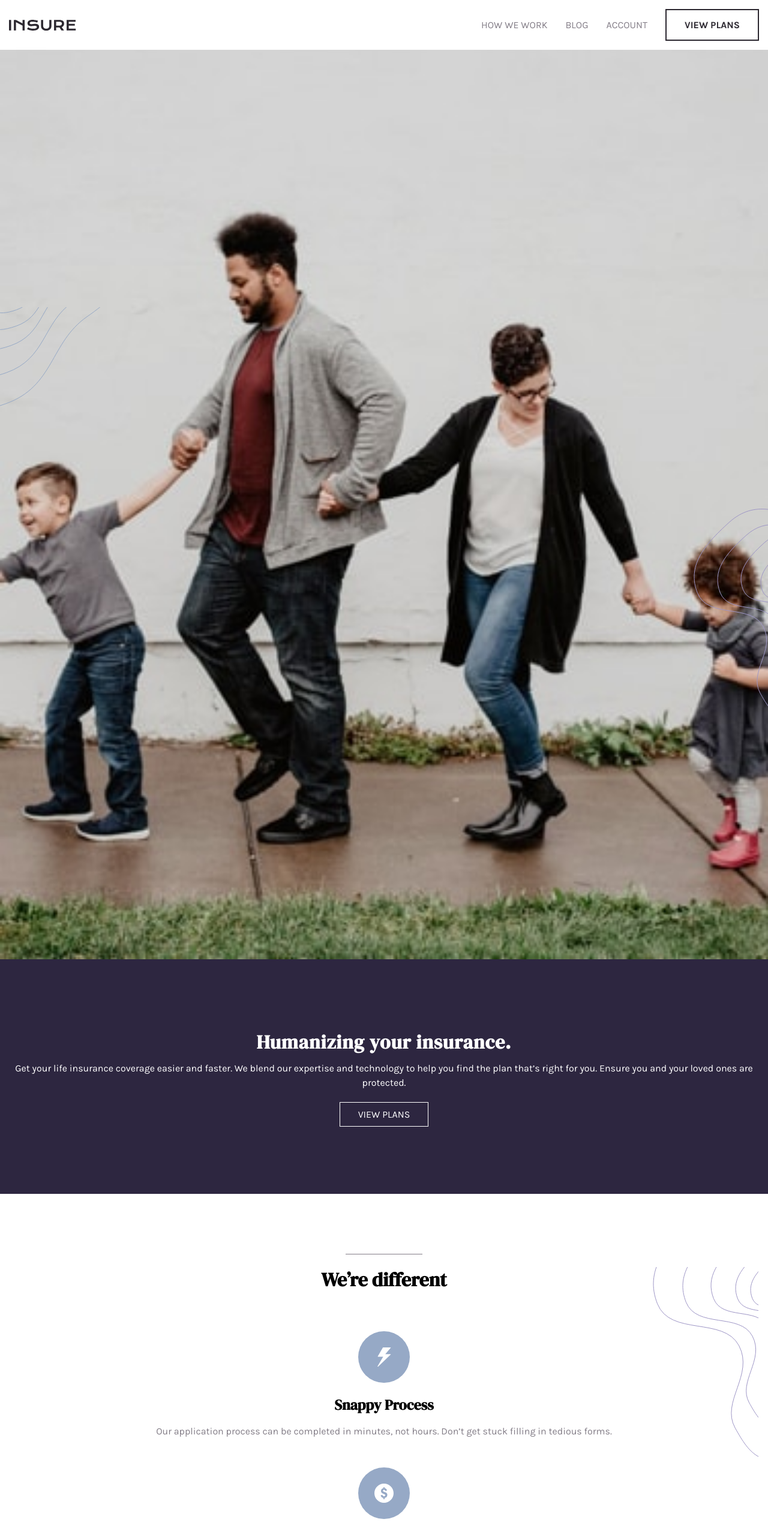
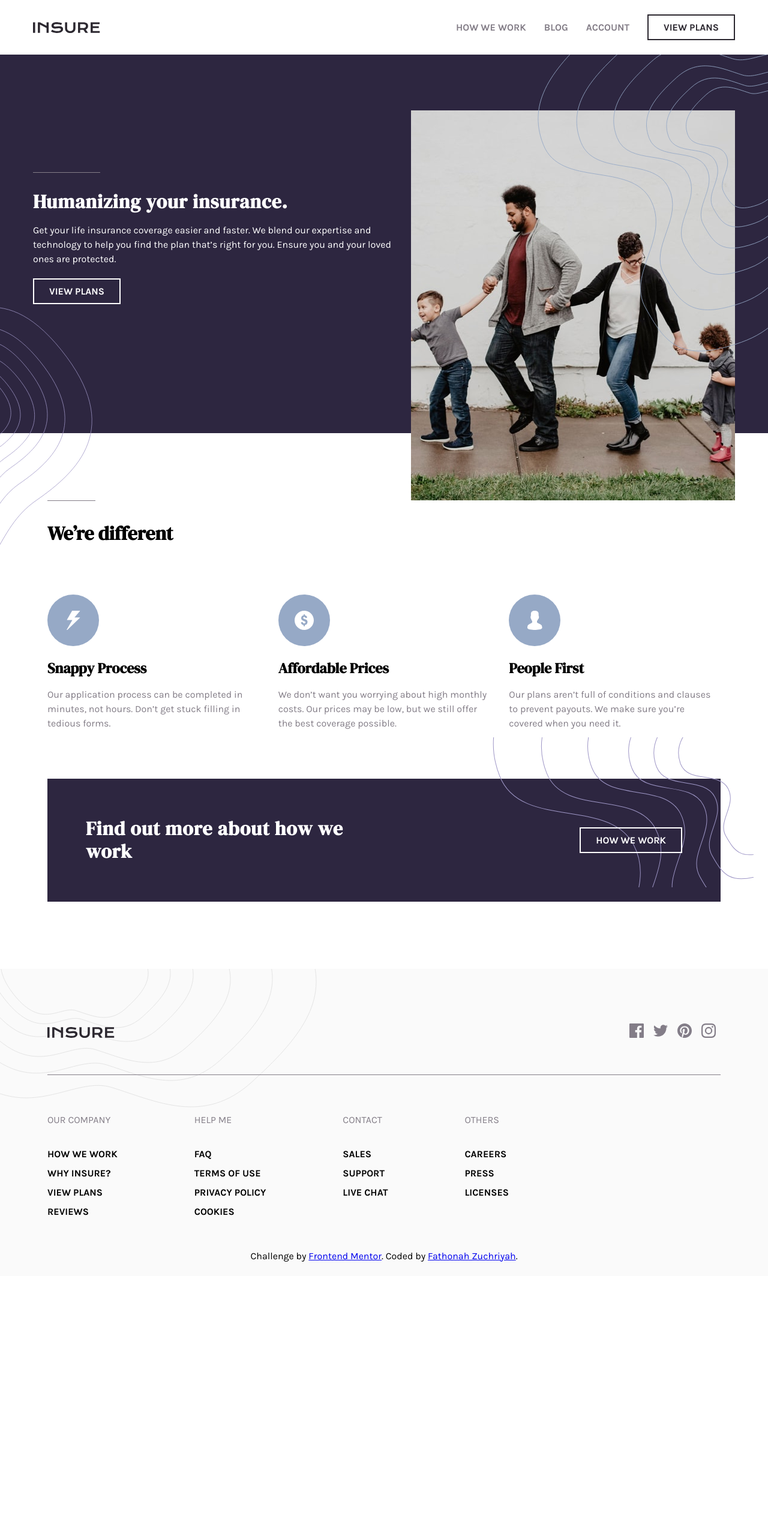
Before and after one commit to afaafa/insure-landing-page-react, a React (Create React App) app: page / in a window 1280 px wide. Shown: the top 2557 px of the page at 60% size. After the commit the page ends 2127 px from the top, so only its background shows below. Built offline with nearby package versions, Linux system fonts and the light colour scheme.

Commit message:
add hero, main, footer responsive

```diff
--- a/src/components/Footer.js
+++ b/src/components/Footer.js
@@ -1,4 +1,5 @@
 import React from "react";
+import { ReactComponent as BgPatternFooter } from "../assets/images/bg-pattern-footer-desktop.svg";
 import { ReactComponent as BgPatternFooterMob } from "../assets/images/bg-pattern-footer-mobile.svg";
 import { ReactComponent as Logo } from '../assets/images/logo.svg';
 import { ReactComponent as Facebook } from "../assets/images/icon-facebook.svg";
@@ -10,8 +11,9 @@ class Footer extends React.Component {
     render () {
         return (
             <footer>
+                <BgPatternFooter className="bg-footer"/>
+                <BgPatternFooterMob className="bg-footer-mob" />
                 <section className="section-footer-1">
-                    <BgPatternFooterMob />
                     <div className="insure">
                         <Logo className="logo-footer"/>
                         <ul className="social-icon-list">
@@ -59,7 +61,7 @@ class Footer extends React.Component {
                         </ul>
                     </article>
                 </section>
-                <div class="attribution">
+                <div className="attribution">
                     Challenge by <a href="https://www.frontendmentor.io?ref=challenge" target="_blank">Frontend Mentor</a>.
                     Coded by <a href="#">Fathonah Zuchriyah</a>.
                 </div>
--- a/src/components/Header.js
+++ b/src/components/Header.js
@@ -11,6 +11,7 @@ const Header = () => {
 
         return (
             <header>
+                <div className="navbar-container">
                     <nav className="navbar">
                         <Logo className="logo" />
                         <div className="mobile-menu" onClick={handleClick}>
@@ -31,6 +32,7 @@ const Header = () => {
                             <li className="nav-item"><BgPatternMobNav className="bg-pattern-mob-nav"/></li>
                         </ul>
                     </nav>
+                </div>
                 <HeaderHero />
             </header>
         )
--- a/src/components/HeaderHero.js
+++ b/src/components/HeaderHero.js
@@ -1,22 +1,31 @@
 import React from "react";
+import ImageIntro from '../assets/images/image-intro-desktop.jpg';
 import ImageIntroMob from '../assets/images/image-intro-mobile.jpg';
+import BgPatternIntroLeft from '../assets/images/bg-pattern-intro-left-desktop.svg';
 import BgPatternIntroLeftMob from '../assets/images/bg-pattern-intro-left-mobile.svg';
+import BgPatternIntroRight from '../assets/images/bg-pattern-intro-right-desktop.svg';
 import BgPatternIntroRightMob from '../assets/images/bg-pattern-intro-right-mobile.svg';
 
 class HeaderHero extends React.Component {
     render () {
         return (
+            <div className="hero-container">
+                <img src={BgPatternIntroLeftMob} className="pattern-intro-mob-left" alt="pattern intro mobile" />
+                <img src={BgPatternIntroLeft} className="pattern-intro-left" alt="pattern intro left" />
                 <div className="hero">
                     <img src={ImageIntroMob} className="img-intro-mob" alt="image intro mobile" />
-                <img src={BgPatternIntroLeftMob} className="pattern-intro-mob-left" alt="pattern intro mobile" />
                     <div className="intro">
+                        <div className="line-hero"></div>
                         <h1>Humanizing your insurance.</h1>
                         <p>Get your life insurance coverage easier and faster.
                             We blend our expertise and technology to help you find the plan that’s right for you.
                             Ensure you and your loved ones are protected.</p>
                         <button className="btn btn-view-plan-hero">VIEW PLANS</button>
                     </div>
+                    <img src={ImageIntro} className="img-intro" alt="image intro dekstop" />
+                </div>
                 <img src={BgPatternIntroRightMob} className="pattern-intro-mob-right" alt="pattern intro mobile" />
+                <img src={BgPatternIntroRight} className="pattern-intro-right" alt="pattern intro right" />
             </div>
         )
     }
--- a/src/components/Main.js
+++ b/src/components/Main.js
@@ -2,17 +2,21 @@ import React from "react";
 import ImgSnappyProcess from "../assets/images/icon-snappy-process.svg";
 import ImgAffordablePrices from "../assets/images/icon-affordable-prices.svg";
 import ImgPeopleFirst from "../assets/images/icon-people-first.svg";
+import BgHowWeWork from "../assets/images/bg-pattern-how-we-work-desktop.svg";
 import BgHowWeWorkMob from "../assets/images/bg-pattern-how-we-work-mobile.svg";
 
 class Main extends React.Component {
     render () {
         return (
             <main>
-                <section className="section-1">
+                <section className="section-1-container">
+                    <div className="section-1">
                         <div className="line"></div>
                         <h1>We’re different</h1>
+                    </div>
                 </section>
-                <section className="section-2">
+                <section className="section-2-container">
+                    <div className="section-2">
                         <article>
                             <figure>
                                 <img src={ImgSnappyProcess} />
@@ -37,12 +41,18 @@ class Main extends React.Component {
                                     We make sure you’re covered when you need it.</p>
                             </figure>
                         </article>
+                    </div>
                 </section>
-                <section className="section-3">
-                    <img src={BgHowWeWorkMob} alt="bg pattern how we work" />
+                <section className="section-3-container">
+                    <img src={BgHowWeWorkMob} className="bg-how-we-work-mob" alt="bg pattern how we work" />
+                    <img src={BgHowWeWork} className="bg-how-we-work" alt="bg pattern how we work" />
+                    <div className="section-3">
                         <div className="how-we-work">
                             <h1>Find out more about how we work</h1>
-                        <button className="btn">How we work</button>
+                        </div>
+                        <div className="btn-how-we-work">
+                            <button className="btn">HOW WE WORK</button>
+                        </div>
                     </div>
                 </section>
             </main>
--- a/src/sass/_footer.scss
+++ b/src/sass/_footer.scss
@@ -2,9 +2,13 @@ footer {
     background-color: $veryLightGray;
     .section-footer-1 {
         margin-bottom: 3rem;
+        max-width: 1170px;
+        min-width: 44px;
+        margin: 0 auto;
+        padding: 0 1.5em;
         .insure {
             position: relative;
-            top: -60px;
+            top: -80px;
             text-align: center;
             .logo-footer {
                 margin-bottom: 2em;
@@ -20,28 +24,38 @@ footer {
             }
         }
         .line {
-            width: 20rem;
+            width: auto;
             height: 1px;
-            background-color: #837d87;
+            background-color: $darkGrayisViolet;
             margin: 1px auto;
+            top: -2.5em;
+            position: relative;
         }
     }
     .section-footer-2 {
         display: grid;
         grid-template-columns: 1fr;
-        gap: 2rem;
         text-align: center;
+        padding: 0 1.5em;
+        max-width: 1170px;
+        min-width: 44px;
+        margin: 0 auto;
         article {
             text-transform: uppercase;
+            margin-bottom: 2em;
             p {
                 color: $darkGrayisViolet;
                 margin-bottom: 2em;
             }
+            ul {
+                line-height: 2;
+                font-weight: 700;
+                list-style-type: none;
+            }
         }
     }
     .attribution {
-        margin-top: 2rem;
         text-align: center;
-        padding: 2rem;
+        padding: 0 2em 1.5em;
     }
 }
--- a/src/sass/_header.scss
+++ b/src/sass/_header.scss
@@ -1,21 +1,23 @@
-.navbar {
+.navbar-container {
     position: fixed;
     top: 0;
     width: 100%;
+    transition: top 0.3s;
+    z-index: 3;
+    padding: 1.5em;
+    background-color: $white;
+    .navbar {
         display: flex;
-    justify-content: space-between;
-    transition: top 0.3s;
         align-items: center;
-    z-index: 3;
-    padding: 15px;
-    background-color: $white;
+        max-width: 1170px;
+        margin: 0 auto;
         .logo {
             width: 100%;
         }
         .nav-list {
             position: fixed;
             display: none;
-        top: 4.1rem;
+            top: 5.3em;
             background-color: $darkViolet;
             width: 100%;
             text-align: center;
@@ -29,12 +31,18 @@
                 a {
                     text-decoration: none;
                     color: $white;
+                    font-weight: 700;
                 }
                 .btn-view-plan {
-                border: 1px solid $white;
+                    border: 2px solid $white;
                     color: $white;
-                padding: 20px 100px;
+                    padding: 15px 112px;
                     margin-bottom: 45px;
+                    font-weight: 700;
+                    &:hover {
+                        background-color: $white;
+                        color: $veryDarkViolet;
+                    }
                 }
             }
         }
@@ -43,34 +51,41 @@
         }
     }
 
-.hero {
+}
+
+.hero-container {
     background-color: $darkViolet;
     width: 100%;
     min-height: 400px;
+    .hero {
+        max-width: 1170px;
         .img-intro-mob {
             width: 100%;
             margin-top: 60px;
         }
         .intro {
             text-align: center;
-        padding: 7rem 1.5rem;
+            padding: 5rem 1.5em;
             color: $white;
             position: relative;
             h1 {
-            padding-bottom: 10px;
+                padding-bottom: 20px;
                 letter-spacing: 1px;
+                line-height: 1;
             }
             p {
                 padding-bottom: 20px;
                 line-height: 1.5;
             }
             .btn-view-plan-hero {
-            border: 1px solid $white;
+                border: 2px solid $white;
                 color: $white;
-            padding: 10px 30px;
+                padding: 10px 25px;
+                font-weight: 700;
                 &:hover {
                     background-color: $white;
                     color: $veryDarkViolet;
+                }
             }
         }
     }
@@ -82,6 +97,6 @@
     .pattern-intro-mob-right {
         position: absolute;
         right: 0;
-        top: 53rem;
+        top: 50rem;
     }
 }
--- a/src/sass/_main.scss
+++ b/src/sass/_main.scss
@@ -1,24 +1,29 @@
 main {
-    .section-1 {
+    max-width: 1170px;
+    min-width: 44px;
+    margin: 7em auto;
+    padding: 0 1.5em;
+    .section-1-container {
         text-align: center;
         margin-bottom: 2rem;
+        .section-1 {
             .line {
                 width: 8rem;
                 height: 1px;
                 background-color: $darkGrayisViolet;
                 margin: 20px auto;
-            margin-top: 100px;
             }
             h1 {
                 font-size: 2em;
             }
         }
+    }
+    .section-2-container {
+        text-align: center;
+        margin: 5em auto;
         .section-2 {
-        text-align: center;
-        padding: 2rem 1rem;
             display: grid;
             gap: 3rem;
-        margin-bottom: 5rem;
             article {
                 figure {
                     img {
@@ -34,32 +39,34 @@ main {
                 }
             }
         }
+    }
+    .section-3-container {
+        background-color: $darkViolet;
+        .bg-how-we-work-mob {
+            position: absolute;
+            right: 1.5em;
+            top: 127.4em;
+        }
         .section-3 {
-        background-color: $darkViolet;
-        padding: 90px 20px;
-        margin: 0 1rem;
-        margin-bottom: 8rem;
-        img {
-            position: absolute;
-            right: 0;
-            top: 132rem;
-            margin-right: 1em;
-        }
+            padding: 4em 2em;
+            text-align: center;
+            position: relative;
             .how-we-work {
                 text-align: center;
-            position: relative;
-            padding: 5px;
                 h1 {
-                font-size: 2em;
                     color: $white;
                     margin-bottom: 1em;
                     letter-spacing: 1px;
-                line-height: 1;
+                    line-height: 1.2;
+                    font-size: 2em;
                 }
+            }
+            .btn-how-we-work {
                 button {
-                border: 1px solid $white;
+                    border: 2px solid $white;
                     color: $white;
-                padding: 10px 30px;
+                    padding: 10px 25px;
+                    font-weight: 700;
                     &:hover {
                         background-color: $white;
                         color: $veryDarkViolet;
@@ -67,4 +74,6 @@ main {
                 }
             }
         }
+
     }
+}
--- a/src/sass/_responsive.scss
+++ b/src/sass/_responsive.scss
@@ -1,7 +1,23 @@
+@media screen and (min-width: 425px) {
+    .hero-container {
+        .pattern-intro-mob-left {
+            top: 35.7rem;
+        }
+        .pattern-intro-mob-right {
+            top: 53rem;
+        }
+    }
+    main .section-3-container .bg-how-we-work-mob {
+        top: 129.6em;
+        width: 36%;
+    }
+}
+
 @media screen and (min-width: 768px) {
     .mobile-menu {
         display: none;
     }
+    .navbar-container {
         .navbar {
             .logo {
                 width: 20%;
@@ -26,6 +42,10 @@
                         text-align: center;
                         padding-right: 30px;
                         text-decoration: none;
+                        &:hover {
+                            font-weight: 700;
+                            color: $darkGray;
+                        }
                     }
                     li {
                         list-style-type: none;
@@ -34,7 +54,7 @@
                         border: 2px solid $veryDarkViolet;
                         color: $veryDarkViolet;
                         font-weight: 700;
-                    padding: 15px 30px;
+                        padding: 10px 25px;
                         margin-bottom: 0;
                         &:hover {
                             background-color: $veryDarkViolet;
@@ -47,4 +67,219 @@
                 display: none;
             }
         }
+
     }
+
+    .hero-container {
+        margin-top: 4.5em;
+        padding: 0 1.5em;
+        .pattern-intro-mob-left {
+            display: none;
+        }
+        .pattern-intro-mob-right {
+            display: none;
+        }
+        .hero {
+            display: flex;
+            justify-content: space-between;
+            max-width: 1170px;
+            margin: 0 auto;
+            .img-intro-mob {
+                display: none;
+            }
+
+            .intro {
+                text-align: left;
+                padding: 3em 0;
+                align-self: center;
+                margin-right: 1.5em;
+                .line-hero {
+                    display: block;
+                    width: 7rem;
+                    height: 1px;
+                    background-color: $darkGrayisViolet;
+                    margin-bottom: 2em;
+                }
+            }
+            .img-intro {
+                display: block;
+                width: 50%;
+                position: relative;
+                top: 5em;
+            }
+        }
+        .pattern-intro-left {
+            display: block;
+            position: absolute;
+            top: 25em;
+            width: 15%;
+            left: 0;
+        }
+        .pattern-intro-right {
+            display: block;
+            position: absolute;
+            right: 0;
+            top: 4em;
+            width: 34%;
+        }
+    }
+
+    main {
+        .section-1-container {
+            text-align: left;
+            .section-1 {
+                .line {
+                    margin: 0;
+                    margin-top: 0;
+                    margin-bottom: 2em;
+                    width: 5em;
+                }
+            }
+        }
+        .section-2-container {
+            .section-2 {
+                text-align: left;
+                grid-template-columns: 1fr 1fr 1fr;
+                gap: 2em;
+            }
+        }
+        .section-3-container {
+            .bg-how-we-work-mob {
+                display: none;
+            }
+            .bg-how-we-work {
+                display: block;
+                position: absolute;
+                top: 70em;
+                right: 1.5em;
+                width: 54%;
+            }
+            .section-3 {
+                text-align: end;
+                display: grid;
+                grid-template-columns: 1fr 1fr;
+                align-items: center;
+                padding: 4em;
+                .how-we-work {
+                    text-align: left;
+                    h1 {
+                        margin-bottom: 0;
+                    }
+                }
+            }
+        }
+    }
+
+    footer {
+        .bg-footer {
+            display: block;
+        }
+        .bg-footer-mob {
+            display: none;
+        }
+        .section-footer-1 {
+            .insure {
+                display: flex;
+                justify-content: space-between;
+                align-items: baseline;
+                top: -140px;
+            }
+            .line {
+                top: -7em;
+            }
+        }
+        .section-footer-2 {
+            text-align: left;
+            display: flex;
+            position: relative;
+            top: -3em;
+            justify-content: left;
+            gap: 6em;
+            article {
+                margin-bottom: 0;
+                li {
+                    list-style-type: none;
+                }
+            }
+        }
+    }
+}
+@media screen and (min-width:1024px) and (max-width:1299px) {
+    .hero-container {
+        .hero {
+            .img-intro {
+                top: 7em;
+            }
+        }
+        .pattern-intro-left {
+            top: 32em;
+            width: 12%;
+        }
+        .pattern-intro-right {
+            width: 30%;
+        }
+
+    }
+    main .section-3-container .bg-how-we-work {
+        top: 76.8em;
+        width: 34%;
+        right: 1.5em;
+    }
+    footer {
+        .section-footer-2 {
+            gap: 8em;
+        }
+    }
+}
+
+@media screen and (min-width:1300px) and (max-width: 1399px) {
+    .hero-container {
+        .pattern-intro-left {
+            top: 33em;
+            width: 12%;
+        }
+        .pattern-intro-right {
+            right: 0;
+            top: 4em;
+            width: 30%;
+        }
+    }
+    main {
+        padding: 0;
+        .section-3-container .bg-how-we-work {
+            top: 80.5em;
+            width: 22%;
+            right: 5.5em;
+        }
+    }
+    footer {
+        .section-footer-1 {
+            padding: 0;
+        }
+        .section-footer-2 {
+            padding: 0;
+            gap: 10em;
+        }
+    }
+}
+
+@media screen and (min-width:1440px) {
+    .hero-container {
+        .pattern-intro-left {
+            top: 33em;
+            width: 12%;
+        }
+        .pattern-intro-right {
+            right: 0;
+            top: 4em;
+            width: 30%;
+        }
+    }
+    main {
+        .section-3-container .bg-how-we-work {
+            width: 24%;
+            right: 9.8em;
+            top: 80.6em;
+        }
+    }
+}
--- a/src/sass/style.scss
+++ b/src/sass/style.scss
@@ -34,6 +34,24 @@ h1, h2, h3, h4, h5, h6 {
     background-color: transparent;
     padding: 10px;
 }
+.line-hero {
+    display: none;
+}
+.img-intro {
+    display: none;
+}
+.pattern-intro-right {
+    display: none;
+}
+.pattern-intro-left {
+    display: none;
+}
+.bg-how-we-work {
+    display: none;
+}
+.bg-footer {
+    display: none
+}
 
 @import 'header';
 @import 'main';
```
Lines whose indentation alone changed are shown as unchanged.
